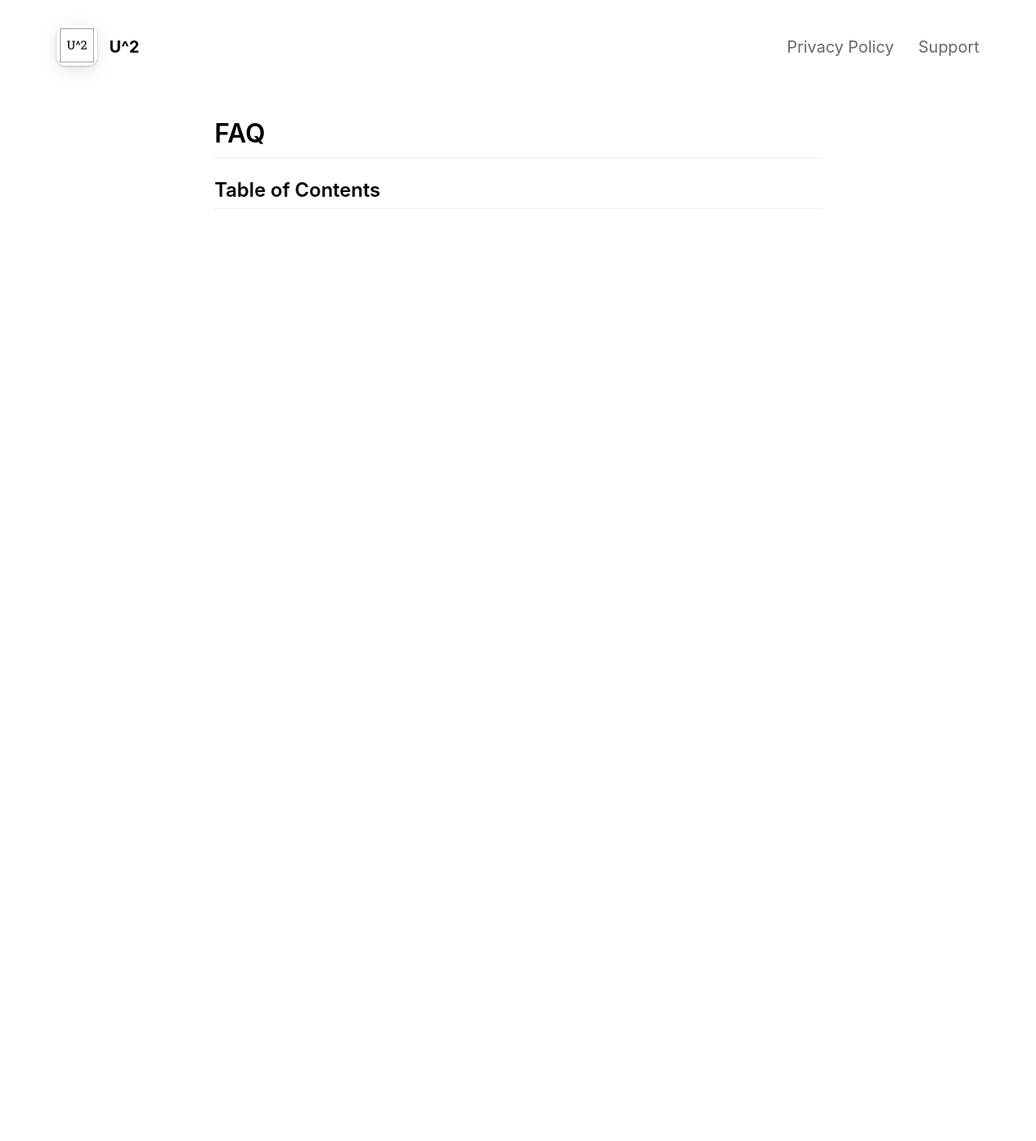
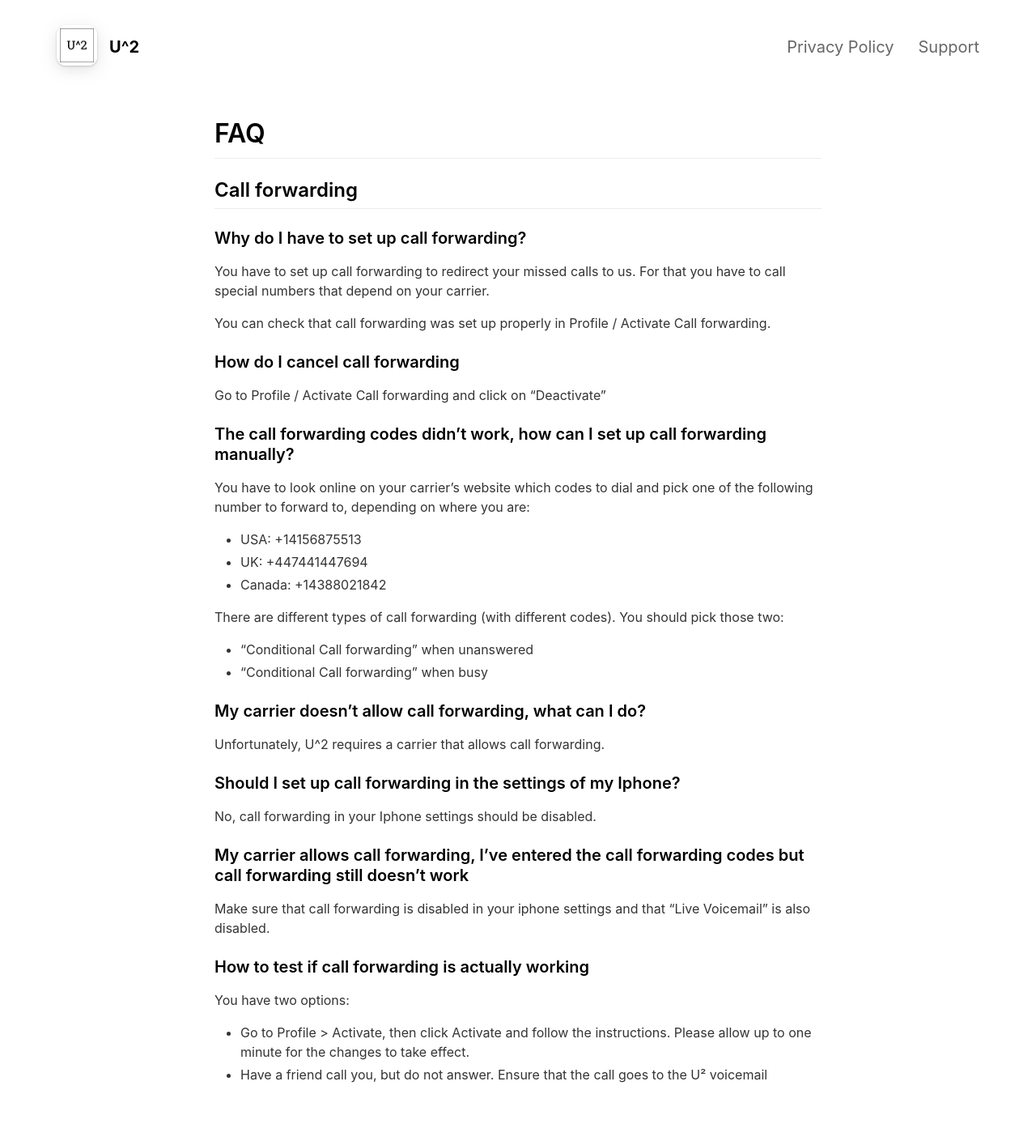
Before and after one commit to strangeattractors/u-squared, a Jekyll site: the page built from _pages/faq.md, in a window 1280 px wide. Shown: the whole page at 81% size. Built offline with Jekyll 4.4.1, drawn with Linux system fonts in a browser that asks for light colours; nearby versions of some CDN libraries; before the commit the page ends 900 px from its top, so only the background shows below that.

Commit message:
Update faq.md

```diff
--- a/_pages/faq.md
+++ b/_pages/faq.md
@@ -5,4 +5,43 @@ include_in_header: false
 ---
 # FAQ
 
-## Table of Contents
+## Call forwarding
+
+### Why do I have to set up call forwarding?
+
+You have to set up call forwarding to redirect your missed calls to us. For that you have to call special numbers that depend on your carrier.
+
+You can check that call forwarding was set up properly in Profile / Activate Call forwarding.
+
+### How do I cancel call forwarding
+
+Go to Profile / Activate Call forwarding and click on "Deactivate"
+
+### The call forwarding codes didn't work, how can I set up call forwarding manually?
+
+You have to look online on your carrier's website which codes to dial and pick one of the following number to forward to, depending on where you are:
+- USA: +14156875513
+- UK: +447441447694
+- Canada: +14388021842
+
+There are different types of call forwarding (with different codes). You should pick those two:
+- "Conditional Call forwarding" when unanswered
+- "Conditional Call forwarding" when busy
+
+### My carrier doesn't allow call forwarding, what can I do?
+
+Unfortunately, U^2 requires a carrier that allows call forwarding.
+
+### Should I set up call forwarding in the settings of my Iphone?
+
+No, call forwarding in your Iphone settings should be disabled.
+
+### My carrier allows call forwarding, I've entered the call forwarding codes but call forwarding still doesn't work
+
+Make sure that call forwarding is disabled in your iphone settings and that "Live Voicemail" is also disabled.
+
+### How to test if call forwarding is actually working
+
+You have two options:
+- Go to Profile > Activate, then click Activate and follow the instructions. Please allow up to one minute for the changes to take effect.
+- Have a friend call you, but do not answer. Ensure that the call goes to the U² voicemail
```
